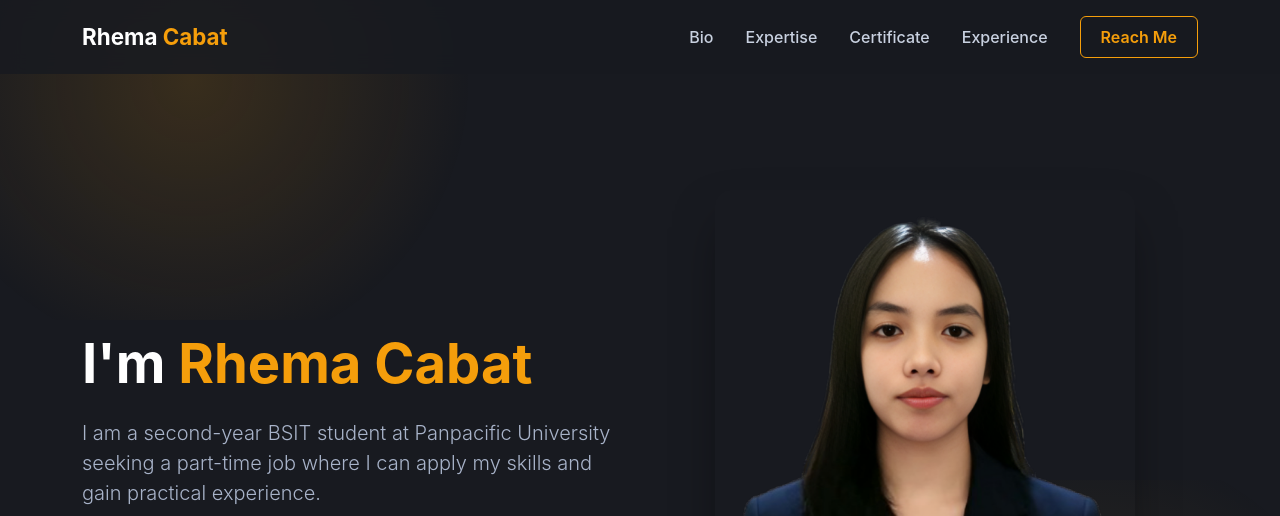
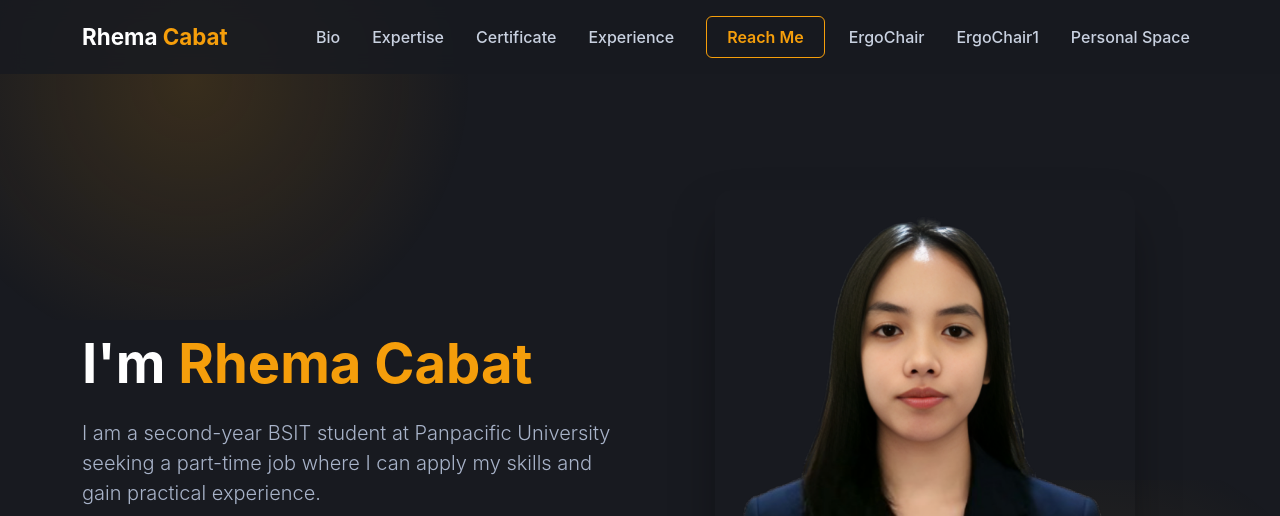
Before and after one commit to RhemaAgathanCabat/personal_space, a plain HTML site: page index.html in a window 1280 px wide. Shown: the top 516 px of the page. Drawn offline with nearby package versions, Linux system fonts and the light colour scheme.

Commit message:
Update navbar with links to personal projects
Added links to personal projects in the navbar.

```diff
--- a/index.html
+++ b/index.html
@@ -54,7 +54,17 @@
               Reach Me
             </a>
           </li>
+            <li class="nav-item">
+  <a class="nav-link" href="https://rhemaagathancabat.github.io/ErgoChair/">ErgoChair</a>
+</li>
 
+<li class="nav-item">
+  <a class="nav-link" href="https://rhemaagathancabat.github.io/ErgoChair1/">ErgoChair1</a>
+</li>
+
+<li class="nav-item">
+  <a class="nav-link" href="https://rhemaagathancabat.github.io/personal_space/">Personal Space</a>
+</li>
         </ul>
 
       </div>
```
